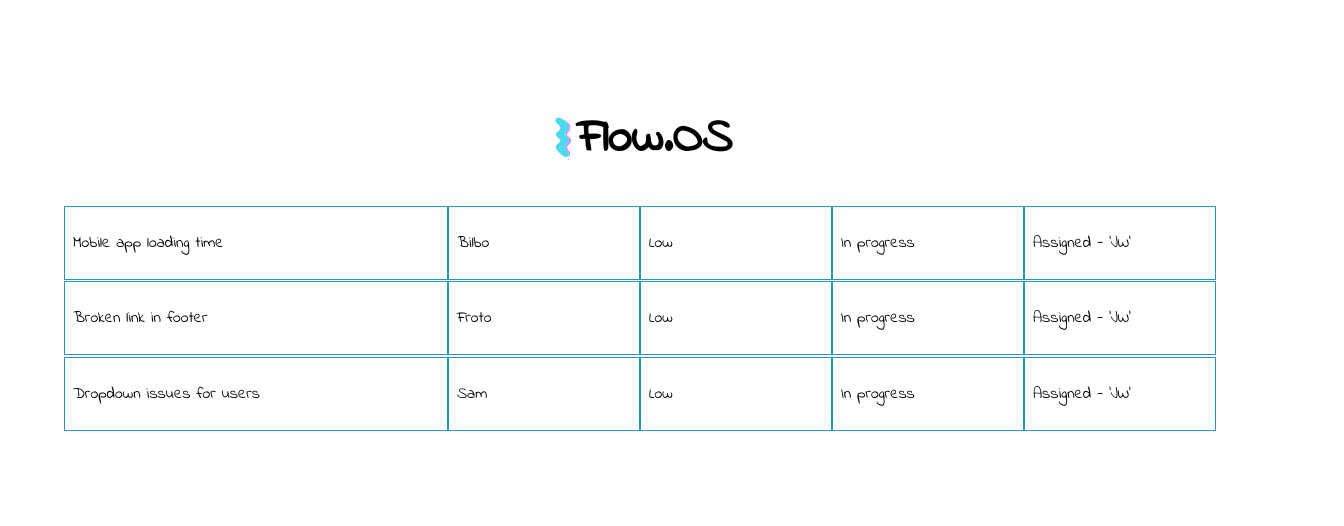
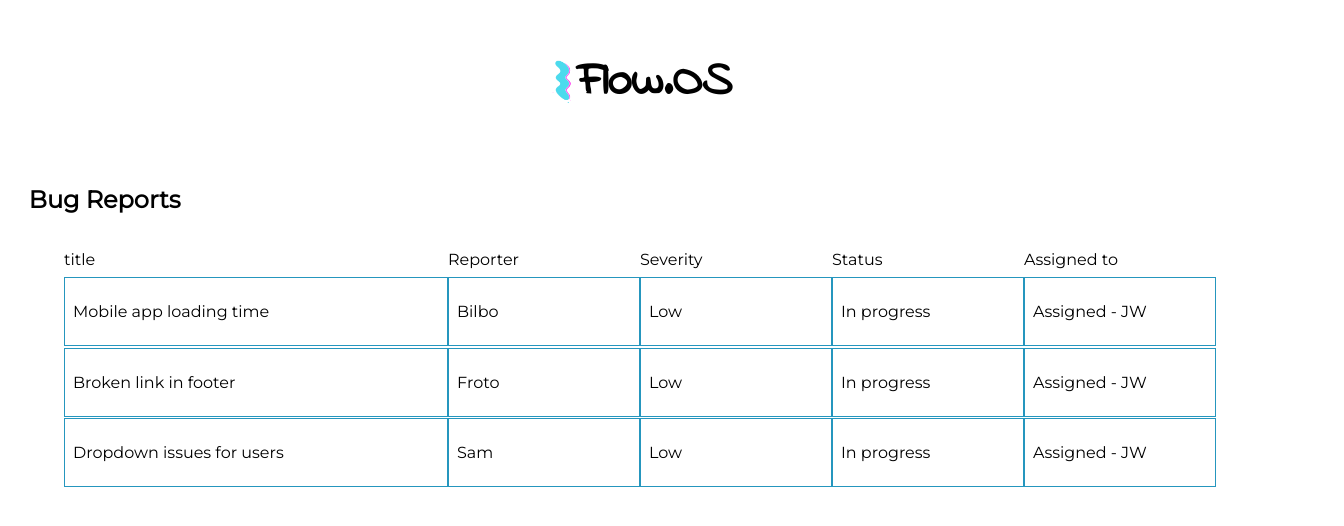
Before and after one commit to johngwells/FlowOS, a Next.js app: page / in a window 1280 px wide. Shown: the part 148-674 px from the top of the page, 1344 px wide, since content can reach past the window. Built offline with nearby package versions, Linux system fonts and the light colour scheme.

Commit message:
set title / column names / css

```diff
--- a/components/card.js
+++ b/components/card.js
@@ -5,6 +5,14 @@ import cls from 'classnames';
 const Card = () => {
   return (
     <div className={styles.container}>
+      <h2 className={styles.title}>Bug Reports</h2>
+      <div className={styles.tableHeading}>
+        <span className={styles.borderTitle}>title</span>
+        <span className={styles.borderSmall}>Reporter</span>
+        <span className={styles.borderSmall}>Severity</span>
+        <span className={styles.borderSmall}>Status</span>
+        <span className={styles.borderSmall}>Assigned to</span>
+      </div>
       {data.map(d => {
         return (
           <div className={styles.card}>
--- a/components/card.module.css
+++ b/components/card.module.css
@@ -1,3 +1,15 @@
+.title {
+  padding: 1rem;
+  margin-left: 1%;
+}
+
+.tableHeading {
+  display: flex;
+  width: 100vw;
+  margin-left: 5%;
+  margin-bottom: .5rem;
+}
+
 .container {
   display: flex;
   flex-direction: column;
--- a/data/bug-tracker.json
+++ b/data/bug-tracker.json
@@ -5,7 +5,7 @@
     "reporter": "Bilbo",
     "severity": ["Low", "Mid", "High"],
     "status": ["New", "Dev Needed", "In progress"],
-    "devAssigned": "Assigned - 'JW'"
+    "devAssigned": "Assigned - JW"
   },
   {
     "id": 2,
@@ -13,7 +13,7 @@
     "reporter": "Froto",
     "severity": ["Low", "Mid", "High"],
     "status": ["New", "Dev Needed", "In progress"],
-    "devAssigned": "Assigned - 'JW'"
+    "devAssigned": "Assigned - JW"
   },
   {
     "id": 3,
@@ -21,6 +21,6 @@
     "reporter": "Sam",
     "severity": ["Low", "Mid", "High"],
     "status": ["New", "Dev Needed", "In progress"],
-    "devAssigned": "Assigned - 'JW'"
+    "devAssigned": "Assigned - JW"
   }
 ]
--- a/pages/_document.js
+++ b/pages/_document.js
@@ -12,7 +12,7 @@ class MyDocument extends Document {
             crossOrigin='true'
           />
           <link
-            href='https://fonts.googleapis.com/css2?family=Indie+Flower&display=swap'
+            href='https://fonts.googleapis.com/css2?family=Indie+Flower&family=Montserrat&display=swap'
             rel='stylesheet'
           />
         </Head>
--- a/styles/globals.css
+++ b/styles/globals.css
@@ -2,8 +2,12 @@ html,
 body {
   padding: 0;
   margin: 0;
-  font-family: Indie Flower, -apple-system, BlinkMacSystemFont, Segoe UI, Roboto, Oxygen,
+  font-family: Montserrat, -apple-system, BlinkMacSystemFont, Segoe UI, Roboto, Oxygen,
     Ubuntu, Cantarell, Fira Sans, Droid Sans, Helvetica Neue, sans-serif;
+}
+
+h1 {
+  font-family: 'Indie Flower';
 }
 
 a {
```
